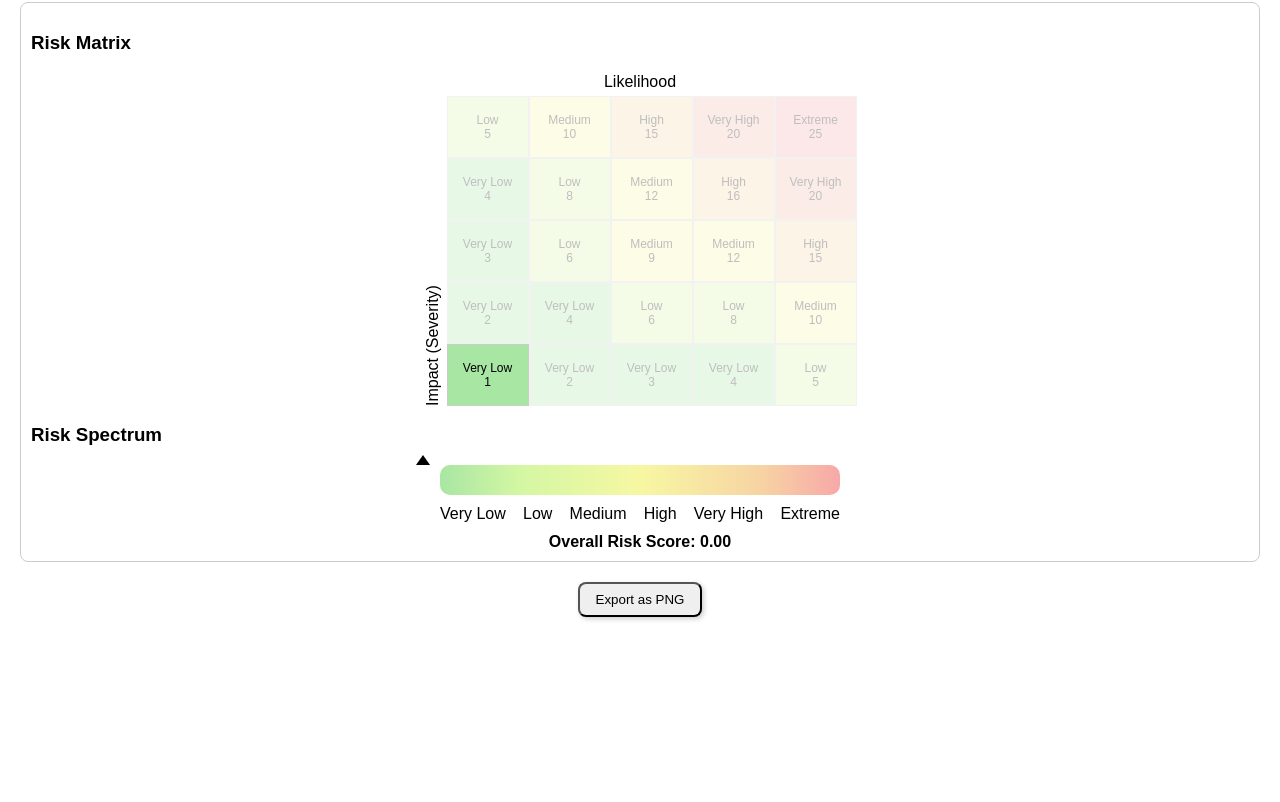
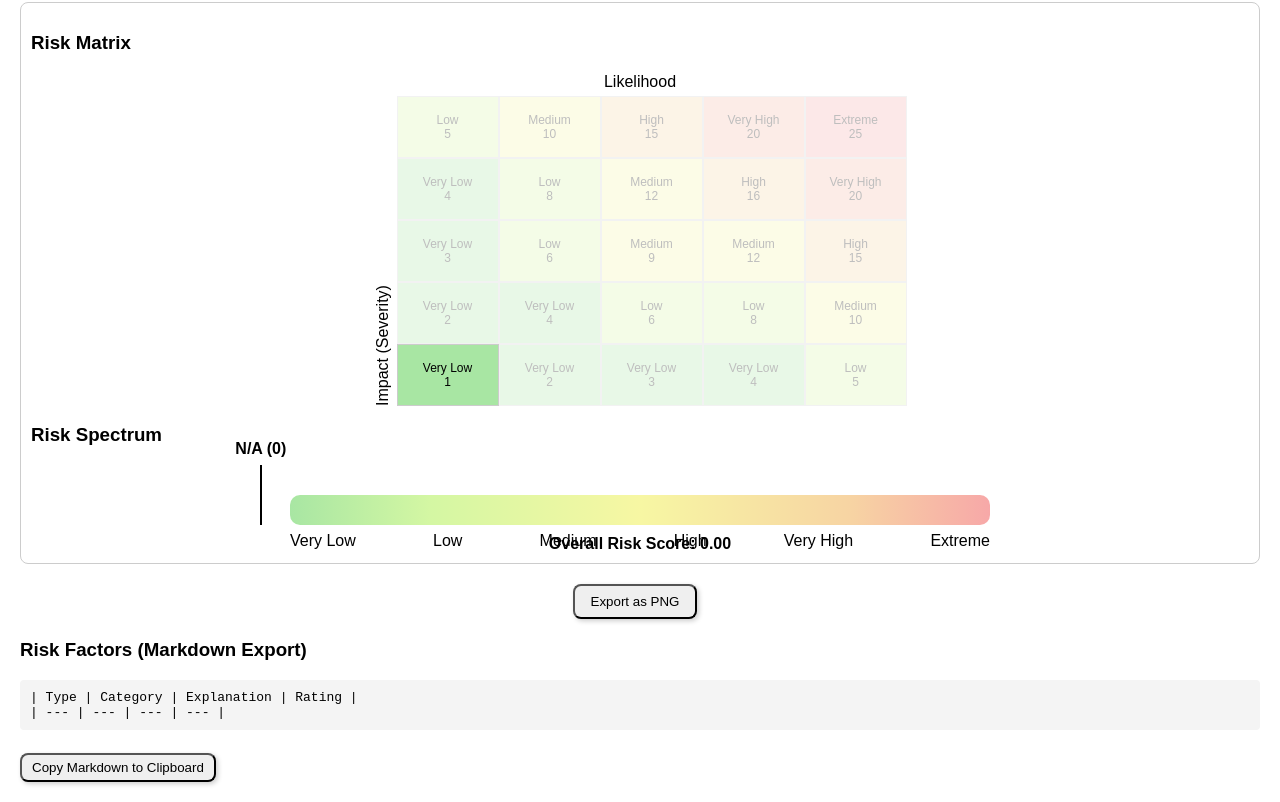
Before and after one commit to lununez/risk-matrix-3000, a React (Create React App) app: page / in a window 1280 px wide. Shown: the part 696-1498 px from the top of the page. Before the commit the page ends 1333 px from the top, so only its background shows below. Built offline with nearby package versions, Linux system fonts and the light colour scheme.

Commit message:
Update RiskMatrix.js

```diff
--- a/src/components/RiskMatrix.js
+++ b/src/components/RiskMatrix.js
@@ -61,8 +61,8 @@ function getCellColor(score) {
 }
 
 /*
-  A simple weighted average:
-  It takes the arithmetic mean and then bumps it upward by 25% of the gap between the max and the mean.
+  A simple weighted average: it takes the arithmetic mean and then adds
+  25% of the gap between the max and the mean.
 */
 function computeWeightedAverage(ratings) {
   if (ratings.length === 0) return 0;
@@ -70,6 +70,18 @@ function computeWeightedAverage(ratings) {
   const mean = sum / ratings.length;
   const max = Math.max(...ratings);
   return mean + 0.25 * (max - mean);
+}
+
+function generateMarkdownTable(likelihoodRisks, severityRisks) {
+  const header = "| Type | Category | Explanation | Rating |\n| --- | --- | --- | --- |\n";
+  const rows = [];
+  likelihoodRisks.forEach(risk => {
+    rows.push(`| Likelihood | ${risk.category} | ${risk.explanation} | ${risk.rating} |`);
+  });
+  severityRisks.forEach(risk => {
+    rows.push(`| Severity | ${risk.category} | ${risk.explanation} | ${risk.rating} |`);
+  });
+  return header + rows.join("\n");
 }
 
 // --- Components ---
@@ -187,7 +199,7 @@ const RiskFactorsTable = ({ title, risks }) => {
   );
 };
 
-// Risk Matrix now accepts highlightCoordinates to show the applicable cell.
+// Risk Matrix with wider cells and highlighting of the applicable cell.
 const RiskMatrix = ({ highlightCoordinates }) => {
   const grid = [];
   for (let likelihood = 1; likelihood <= 5; likelihood++) {
@@ -204,11 +216,12 @@ const RiskMatrix = ({ highlightCoordinates }) => {
     }
     grid.push(row);
   }
-  // Reverse rows so that the lowest likelihood is at the bottom.
+  // Reverse rows so that the lowest likelihood appears at the bottom.
   grid.reverse();
 
+  // Increased cell width from 80px to 100px.
   const cellStyle = {
-    width: "80px",
+    width: "100px",
     height: "60px",
     border: "1px solid #ccc",
     display: "flex",
@@ -223,7 +236,6 @@ const RiskMatrix = ({ highlightCoordinates }) => {
     <div>
       <h3>Risk Matrix</h3>
       <div style={{ display: "flex", flexDirection: "column", alignItems: "center" }}>
-        {/* Y-axis label */}
         <div style={{ marginBottom: "5px" }}>Likelihood</div>
         <div style={{ display: "flex" }}>
           <div style={{ writingMode: "vertical-rl", transform: "rotate(180deg)", marginRight: "5px" }}>
@@ -260,50 +272,67 @@ const RiskMatrix = ({ highlightCoordinates }) => {
   );
 };
 
+// Updated Risk Spectrum with increased width, vertical line indicator, and label.
 const RiskSpectrum = ({ overallRisk }) => {
-  const sliderWidth = 400; // pixels
-  // Map overall risk (range 1-25) to a position on the slider.
+  const sliderWidth = 700; // Increased width (75% wider than 400px)
+  // Map overall risk (range: 1-25) to a position on the slider.
   const position = ((overallRisk - 1) / (25 - 1)) * sliderWidth;
+
+  const displayedScore = Math.round(overallRisk) || 0;
+  const riskLabel = overallRisk > 0 ? getRiskLevelLabel(displayedScore) : "N/A";
 
   const sliderContainerStyle = {
     width: sliderWidth,
     margin: "0 auto",
+    position: "relative",
+    height: "60px",
   };
 
   const sliderStyle = {
-    position: "relative",
+    position: "absolute",
+    bottom: "0",
     width: "100%",
     height: "30px",
-    // Adjusted gradient to include more defined yellow/orange midpoints.
     background:
       "linear-gradient(to right, #a8e6a3 0%, #d4f7a3 20%, #f7f7a3 50%, #f7d4a3 80%, #f7a8a8 100%)",
     borderRadius: "10px",
-    marginBottom: "10px",
   };
 
   const indicatorStyle = {
     position: "absolute",
-    left: position - 7,
-    top: -10,
-    width: "0",
-    height: "0",
-    borderLeft: "7px solid transparent",
-    borderRight: "7px solid transparent",
-    borderBottom: "10px solid black",
+    left: position - 1, // centered line (2px wide)
+    top: 0,
+    bottom: 0,
+    width: "2px",
+    backgroundColor: "black",
+  };
+
+  const labelStyle = {
+    position: "absolute",
+    left: position - 40,
+    top: -25,
+    width: "80px",
+    textAlign: "center",
+    fontWeight: "bold",
   };
 
   const labelContainerStyle = {
     display: "flex",
     justifyContent: "space-between",
+    position: "absolute",
+    bottom: -25,
+    width: "100%",
   };
 
   return (
     <div>
       <h3>Risk Spectrum</h3>
       <div style={sliderContainerStyle}>
-        <div style={sliderStyle}>
-          <div style={indicatorStyle}></div>
+        <div style={labelStyle}>
+          {riskLabel} ({displayedScore})
         </div>
+        <div style={sliderStyle}></div>
+        <div style={indicatorStyle}></div>
         <div style={labelContainerStyle}>
           <span>Very Low</span>
           <span>Low</span>
@@ -316,8 +345,6 @@ const RiskSpectrum = ({ overallRisk }) => {
     </div>
   );
 };
-
-// --- Main App Component ---
 
 const App = () => {
   const [matterName, setMatterName] = useState("");
@@ -339,7 +366,7 @@ const App = () => {
   const avgSeverity = computeWeightedAverage(severityRatings) || 0;
   const overallRisk = avgLikelihood * avgSeverity;
 
-  // Determine which cell to highlight based on rounded average likelihood and severity.
+  // Determine the cell to highlight based on rounded average values.
   const highlightedLikelihood = Math.min(5, Math.max(1, Math.round(avgLikelihood)));
   const highlightedSeverity = Math.min(5, Math.max(1, Math.round(avgSeverity)));
   const highlightCoordinates = {
@@ -388,10 +415,17 @@ const App = () => {
     }
   };
 
+  const markdownText = generateMarkdownTable(likelihoodRisks, severityRisks);
+
+  const copyMarkdownToClipboard = () => {
+    navigator.clipboard.writeText(markdownText);
+    alert("Markdown copied to clipboard!");
+  };
+
   return (
     <div style={{ fontFamily: "Arial, sans-serif", padding: "20px" }}>
       <h2>Legal Risk Assessment Matrix Tool</h2>
-      {/* Matter name and save/load controls */}
+      {/* Matter Name & Save/Load Controls */}
       <div style={{ marginBottom: "20px" }}>
         <label>Matter Name: </label>
         <input
@@ -425,7 +459,7 @@ const App = () => {
         </button>
       </div>
 
-      {/* Stacked Risk Factor Input Sections */}
+      {/* Stacked Input Sections */}
       <div style={{ display: "flex", flexDirection: "column", width: "100%" }}>
         <RiskInputSection
           type="Likelihood"
@@ -441,13 +475,13 @@ const App = () => {
         />
       </div>
 
-      {/* Display added risk factors */}
+      {/* Display Saved Risk Factors */}
       <div style={{ display: "flex", justifyContent: "space-around", flexWrap: "wrap" }}>
         <RiskFactorsTable title="Likelihood" risks={likelihoodRisks} />
         <RiskFactorsTable title="Severity" risks={severityRisks} />
       </div>
 
-      {/* Exportable Area: Matrix and Spectrum */}
+      {/* Exportable Area: Matrix & Spectrum */}
       <div
         ref={exportRef}
         style={{
@@ -464,7 +498,7 @@ const App = () => {
         </div>
       </div>
 
-      {/* Export Button */}
+      {/* Export Buttons */}
       <div style={{ textAlign: "center", marginTop: "20px" }}>
         <button
           onClick={handleExportPNG}
@@ -473,11 +507,41 @@ const App = () => {
             padding: "8px 16px",
             boxShadow: "2px 2px 5px rgba(0,0,0,0.2)",
             cursor: "pointer",
+            marginRight: "10px",
           }}
         >
           Export as PNG
         </button>
       </div>
+
+      {/* Markdown Export Section */}
+      {markdownText && (
+        <div style={{ marginTop: "20px" }}>
+          <h3>Risk Factors (Markdown Export)</h3>
+          <pre
+            style={{
+              backgroundColor: "#f4f4f4",
+              padding: "10px",
+              borderRadius: "4px",
+              overflowX: "auto",
+            }}
+          >
+            {markdownText}
+          </pre>
+          <button
+            onClick={copyMarkdownToClipboard}
+            style={{
+              borderRadius: "8px",
+              padding: "5px 10px",
+              boxShadow: "2px 2px 5px rgba(0,0,0,0.2)",
+              cursor: "pointer",
+              marginTop: "10px",
+            }}
+          >
+            Copy Markdown to Clipboard
+          </button>
+        </div>
+      )}
     </div>
   );
 };
```
